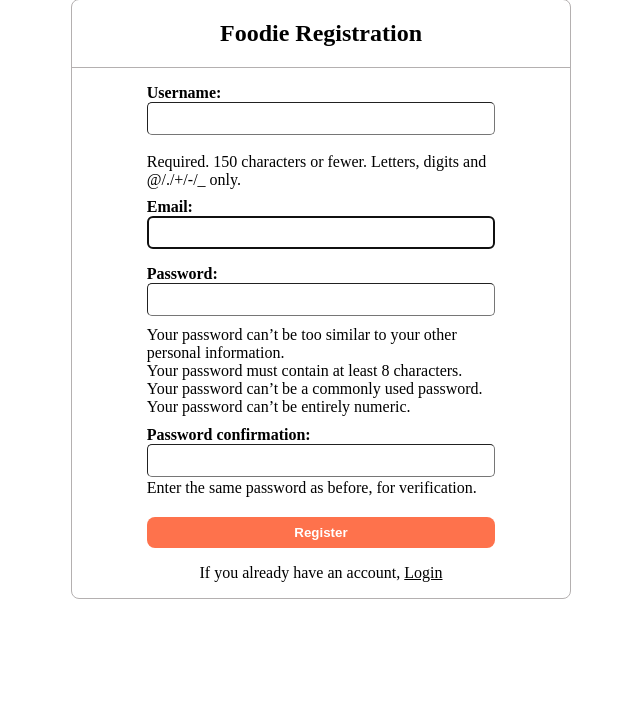
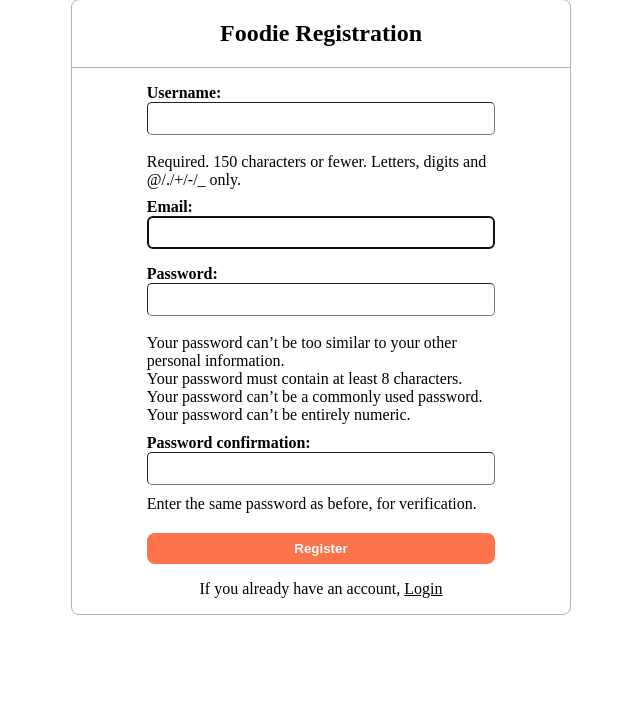
Before and after one commit to KNehe/foodie, a Django app: page /register/ in a window 1280 px wide. Shown: the part 116-841 px from the top of the page, without its empty margins (319-959 px from the left). Run offline with Django 3.2, Linux system fonts and the light colour scheme.

```diff
--- a/fapp/templates/fapp/register.html
+++ b/fapp/templates/fapp/register.html
@@ -46,10 +46,10 @@
     margin-bottom: 1rem;
   }
   .auth_form_main > .form > input:nth-of-type(4) {
-    margin-bottom: -1.5rem;
+    margin-bottom: -1rem;
   }
   .auth_form_main > .form > input:nth-of-type(5) {
-    margin-bottom: -1rem;
+    margin-bottom: -.5rem;
   }
   .auth_form_main > .form > button {
     background-color: #fe724c;
```
Also changed, not shown: db.sqlite3.
